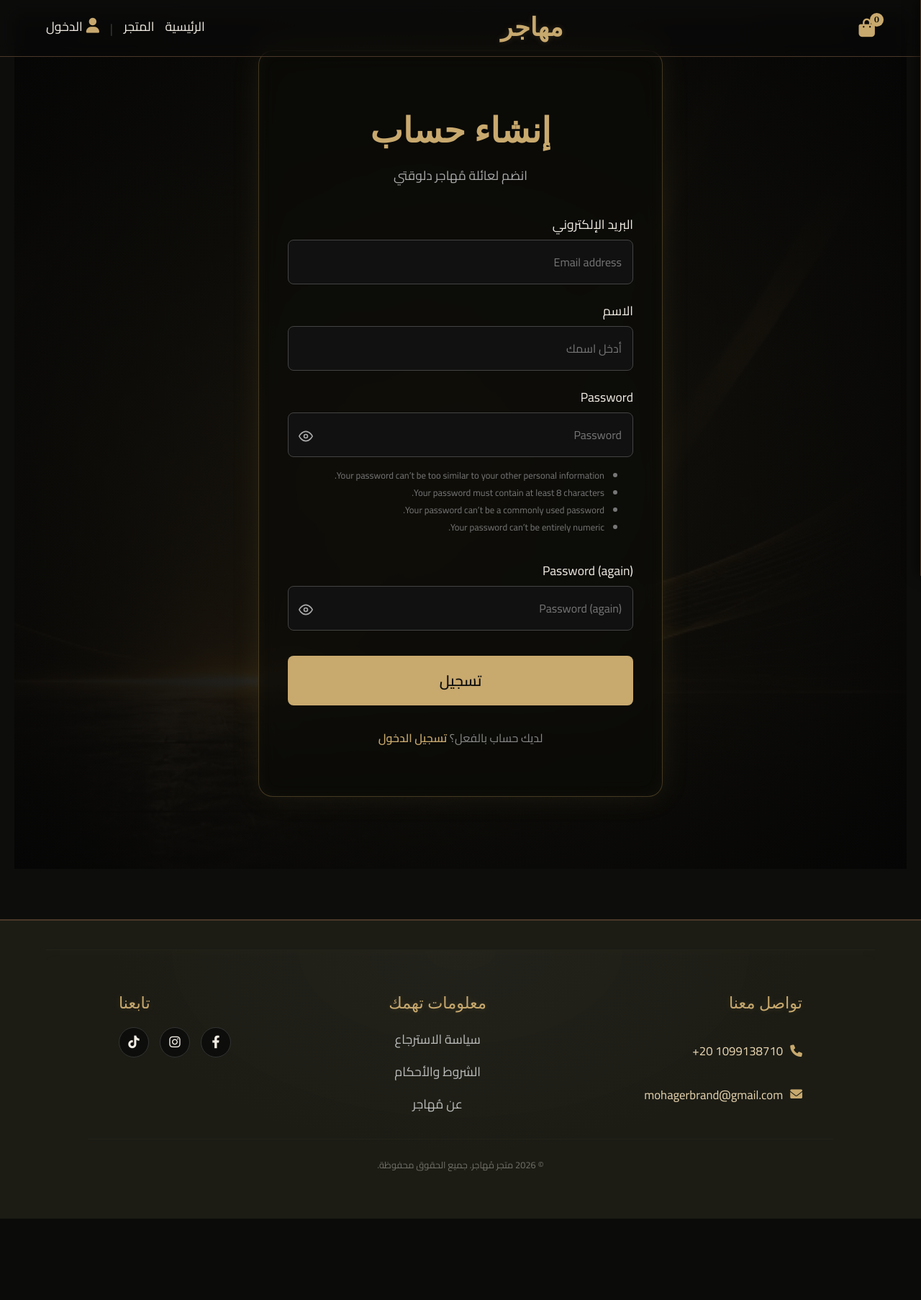
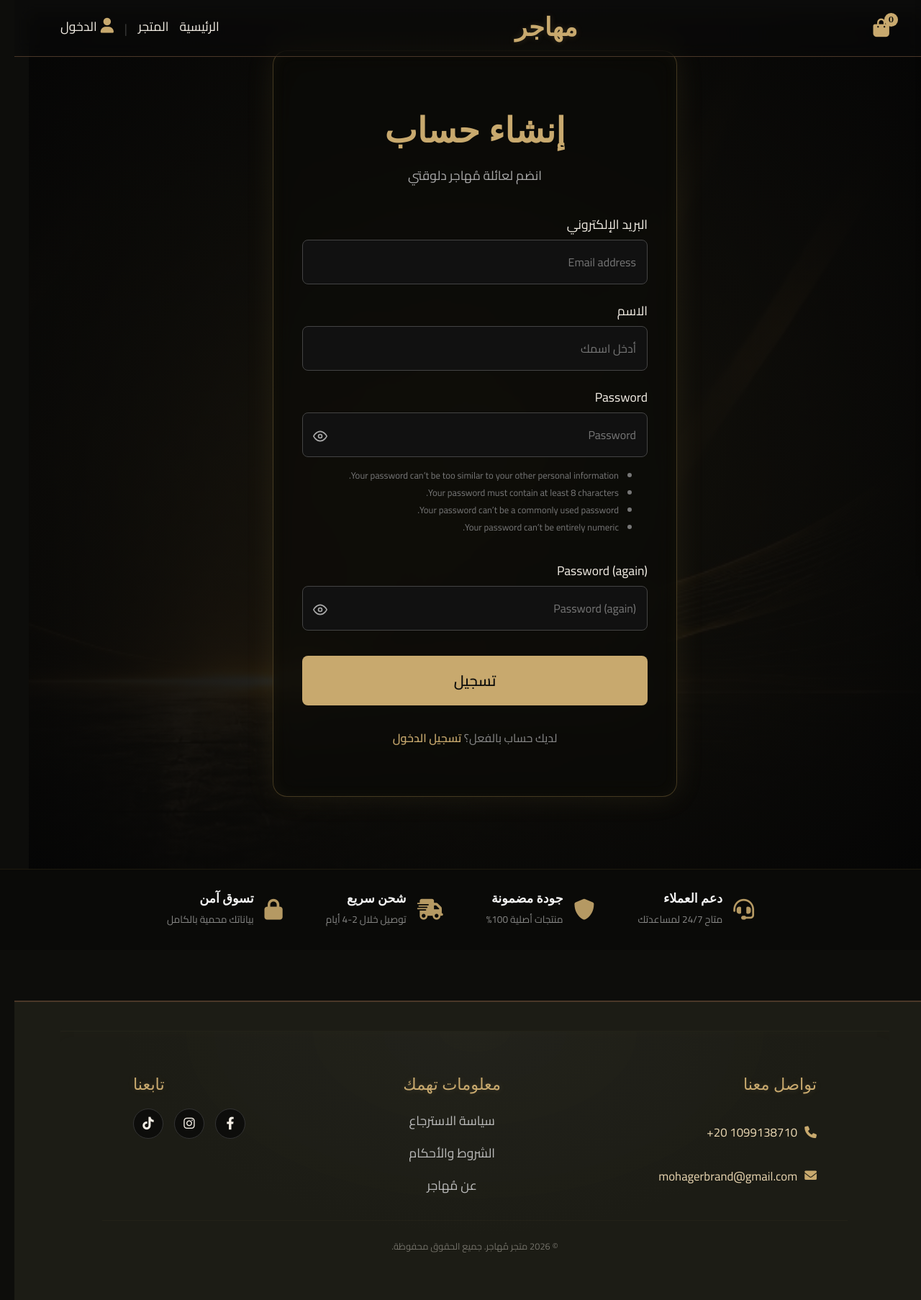
Before and after one commit to engziad05/mohager-store, a Django app: page /accounts/signup/ in a window 1280 px wide; the page is wider, and only the part inside the window is pictured. Shown: that part at 72% size. Before the commit the page ends 1693 px from the top of that part, so only its background shows below. Run offline with Django 5.2, Linux system fonts and the light colour scheme; some libraries are stand-ins or nearby versions; some web fonts are replaced.

Commit message:
add footer features bar to signup page

```diff
--- a/templates/account/signup.html
+++ b/templates/account/signup.html
@@ -185,6 +185,73 @@
         50% { transform: translateX(4px); }
         75% { transform: translateX(-4px); }
     }
+
+    .footer-features {
+        display: flex;
+        justify-content: center;
+        align-items: center;
+        flex-wrap: wrap;
+        gap: 60px;
+        padding: 30px 20px;
+        background-color: rgba(10, 10, 8, 0.7);
+        border-top: 1px solid rgba(201, 167, 92, 0.1);
+        direction: rtl;
+        position: relative;
+        z-index: 10;
+        width: 100%;
+    }
+
+    .feature-item {
+        display: flex;
+        align-items: center;
+        gap: 15px;
+    }
+
+    .feature-item i {
+        color: var(--gold, #dcb36a);
+        font-size: 1.8rem;
+        opacity: 0.9;
+    }
+
+    .feature-text {
+        display: flex;
+        flex-direction: column;
+        text-align: right;
+    }
+
+    .feature-text h4 {
+        color: rgba(255, 255, 255, 0.95);
+        margin: 0 0 5px 0;
+        font-size: 1.1rem;
+        font-family: var(--font-heading, serif);
+    }
+
+    .feature-text p {
+        color: rgba(255, 255, 255, 0.5);
+        font-size: 0.85rem;
+        margin: 0;
+        font-family: var(--font-body, sans-serif);
+    }
+
+    @media (max-width: 992px) {
+        .footer-features {
+            gap: 20px;
+            justify-content: space-around;
+        }
+        .feature-item {
+            width: 45%;
+            justify-content: center;
+            flex-direction: column;
+            text-align: center;
+            gap: 8px;
+        }
+        .feature-text {
+            align-items: center;
+        }
+        .feature-text p {
+            display: none;
+        }
+    }
 </style>
 
 <div class="auth-page-wrapper">
@@ -231,6 +298,37 @@
         <p>لديك حساب بالفعل؟ <a href="{% url 'account_login' %}">تسجيل الدخول</a></p>
     </div>
 </div>
+</div>
+
+<div class="footer-features">
+    <div class="feature-item">
+        <i class="fas fa-headset"></i>
+        <div class="feature-text">
+            <h4>دعم العملاء</h4>
+            <p>متاح 24/7 لمساعدتك</p>
+        </div>
+    </div>
+    <div class="feature-item">
+        <i class="fas fa-shield-alt"></i>
+        <div class="feature-text">
+            <h4>جودة مضمونة</h4>
+            <p>منتجات أصلية 100%</p>
+        </div>
+    </div>
+    <div class="feature-item">
+        <i class="fas fa-shipping-fast"></i>
+        <div class="feature-text">
+            <h4>شحن سريع</h4>
+            <p>توصيل خلال 2-4 أيام</p>
+        </div>
+    </div>
+    <div class="feature-item">
+        <i class="fas fa-lock"></i>
+        <div class="feature-text">
+            <h4>تسوق آمن</h4>
+            <p>بياناتك محمية بالكامل</p>
+        </div>
+    </div>
 </div>
 <script>
     document.addEventListener("DOMContentLoaded", function() {
```
